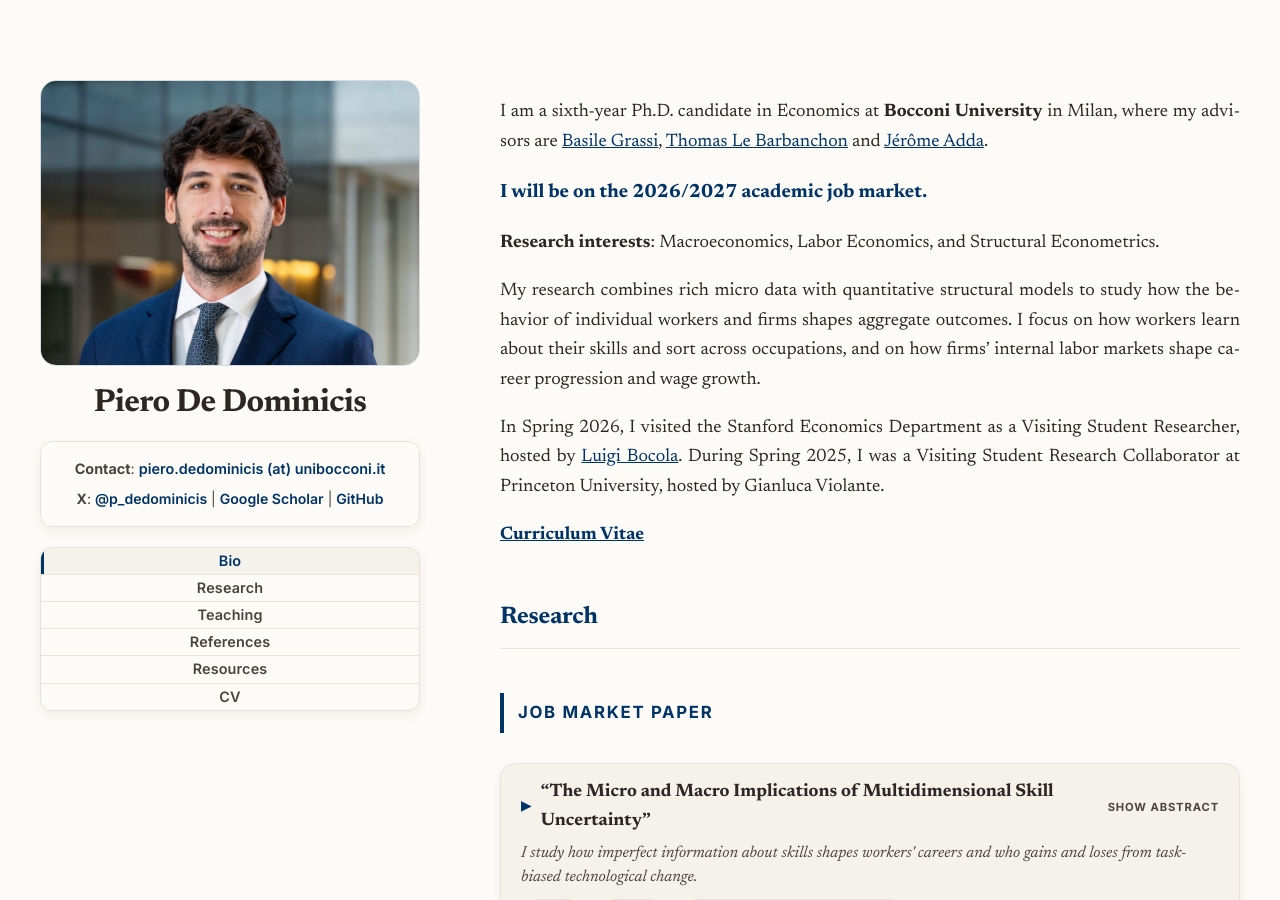
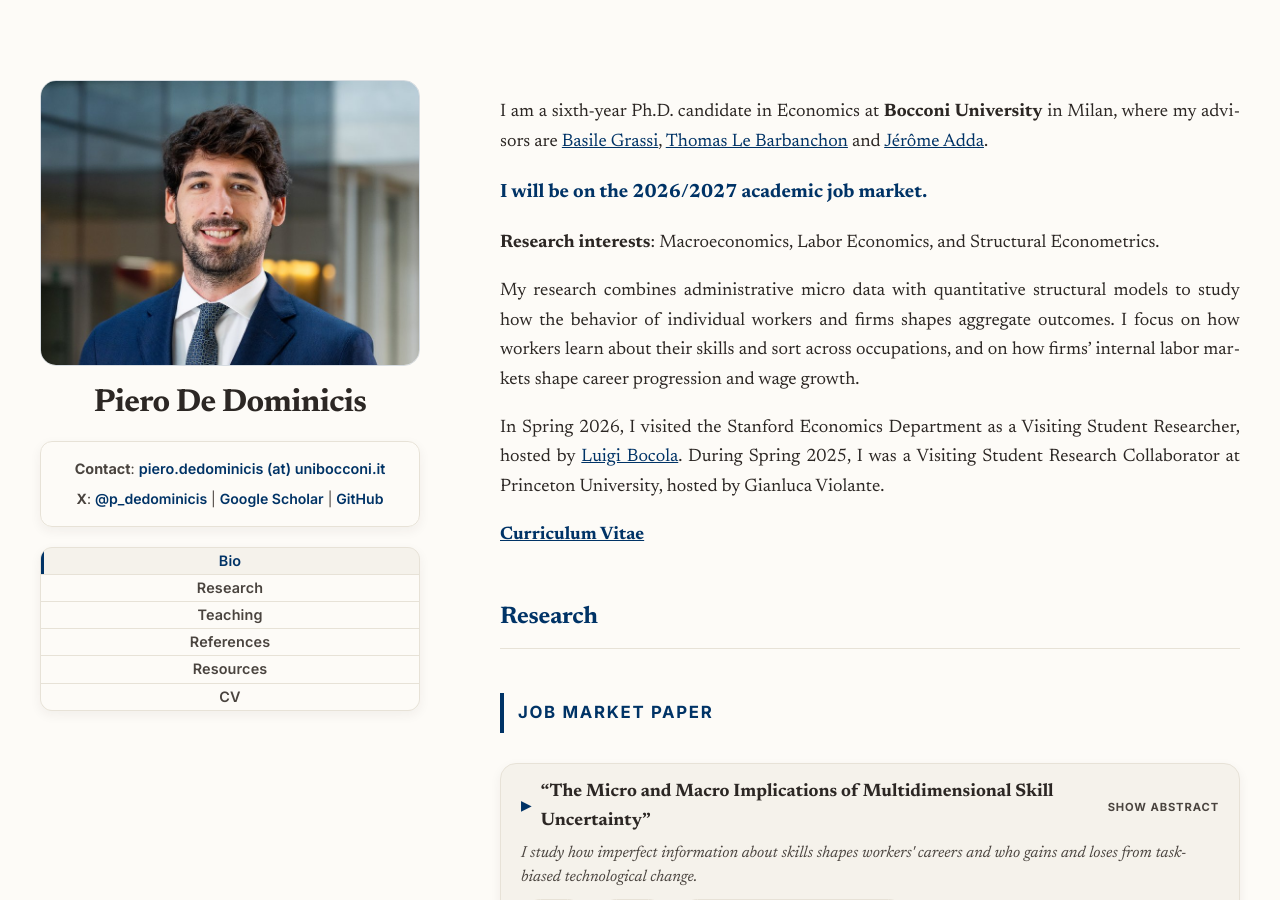
Before and after one commit to peppecon/peppecon.github.io, a Jekyll site: the page built from _pages/about.md, in a window 1280 px wide and 900 px high. Built offline with Jekyll 4.4.1, drawn with Linux system fonts in a browser that asks for light colours.

Commit message:
About page: administrative micro data wording
Co-Authored-By: Claude Fable 5.1 <noreply@anthropic.com>

```diff
--- a/_pages/about.md
+++ b/_pages/about.md
@@ -2,7 +2,7 @@
 permalink: /
 layout: default
 author_profile: false
-excerpt: "PhD candidate in Economics at Bocconi University, on the 2026/2027 academic job market. I combine rich micro data with quantitative structural models to study how the behavior of individual workers and firms shapes aggregate outcomes."
+excerpt: "PhD candidate in Economics at Bocconi University, on the 2026/2027 academic job market. I combine administrative micro data with quantitative structural models to study how the behavior of individual workers and firms shapes aggregate outcomes."
 header:
   image: "profile_pic.jpg"
 redirect_from:
@@ -48,7 +48,7 @@ I am a sixth-year Ph.D. candidate in Economics at **Bocconi University** in Mila
 
 **Research interests**: Macroeconomics, Labor Economics, and Structural Econometrics.
 
-My research combines rich micro data with quantitative structural models to study how the behavior of individual workers and firms shapes aggregate outcomes. I focus on how workers learn about their skills and sort across occupations, and on how firms' internal labor markets shape career progression and wage growth.
+My research combines administrative micro data with quantitative structural models to study how the behavior of individual workers and firms shapes aggregate outcomes. I focus on how workers learn about their skills and sort across occupations, and on how firms' internal labor markets shape career progression and wage growth.
 
 In Spring 2026, I visited the Stanford Economics Department as a Visiting Student Researcher, hosted by <a href="https://lbocola.people.stanford.edu/" target="_blank" rel="noopener noreferrer">Luigi Bocola</a>. During Spring 2025, I was a Visiting Student Research Collaborator at Princeton University, hosted by Gianluca Violante.
 
```
